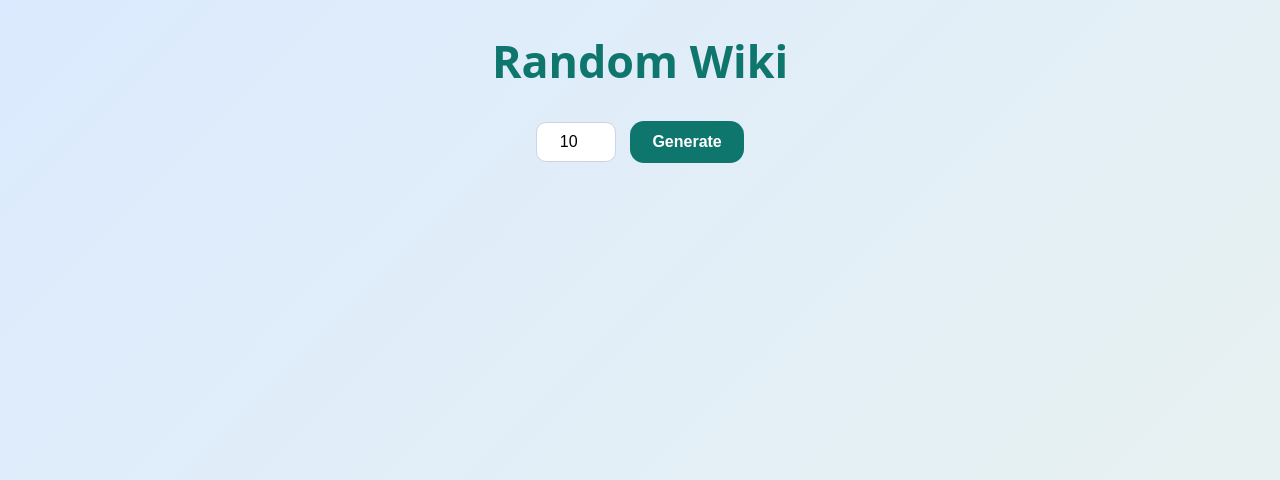
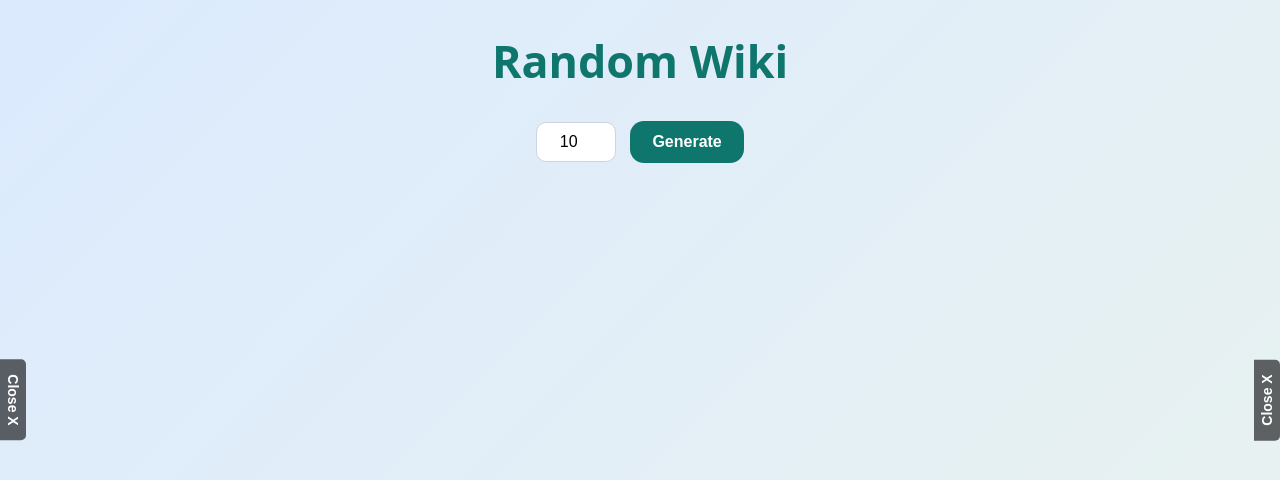
Before and after one commit to swrdfgd/RandomWiki, a plain HTML site: page index.html in a window 1280 px wide. Drawn offline with nearby package versions, Linux system fonts and the light colour scheme; no server answers.

Commit message:
Add files via upload

```diff
--- a/index.html
+++ b/index.html
@@ -333,6 +333,26 @@ async function generate(){
   generate(); // default 10
 })();
 </script>
+<div class="tempat-iklan" style="position: fixed; left: 0; top: 50%; transform: translateY(-50%); z-index: 9999; max-width: 100%; background: transparent; display: flex; align-items: center;">
 
+    <div class="iklanan" data-format="vertikal" style="display: flex; justify-content: center; align-items: center; overflow: hidden; background: white; box-shadow: 2px 2px 5px rgba(0,0,0,0.2);"></div>
+
+    <div onclick="this.parentElement.style.display='none'" style="background: rgba(0,0,0,0.6); color: white; text-align: center; padding: 15px 5px; cursor: pointer; font-family: Arial, sans-serif; font-size: 14px; font-weight: bold; border-radius: 0 5px 5px 0; writing-mode: vertical-rl; user-select: none;">
+        Close X
+    </div>
+
+</div>
+
+<div class="tempat-iklan" style="position: fixed; right: 0; top: 50%; transform: translateY(-50%); z-index: 9999; max-width: 100%; background: transparent; display: flex; align-items: center;">
+
+    <div onclick="this.parentElement.style.display='none'" style="background: rgba(0,0,0,0.6); color: white; text-align: center; padding: 15px 5px; cursor: pointer; font-family: Arial, sans-serif; font-size: 14px; font-weight: bold; border-radius: 5px 0 0 5px; writing-mode: vertical-rl; transform: rotate(180deg); user-select: none;">
+        Close X
+    </div>
+
+    <div class="iklanan" data-format="vertikal" style="display: flex; justify-content: center; align-items: center; overflow: hidden; background: white; box-shadow: -2px 2px 5px rgba(0,0,0,0.2);"></div>
+
+</div>
+
+<script src="https://swrdfgd.github.io/iklanan.js"></script>
 </body>
 </html>
```
